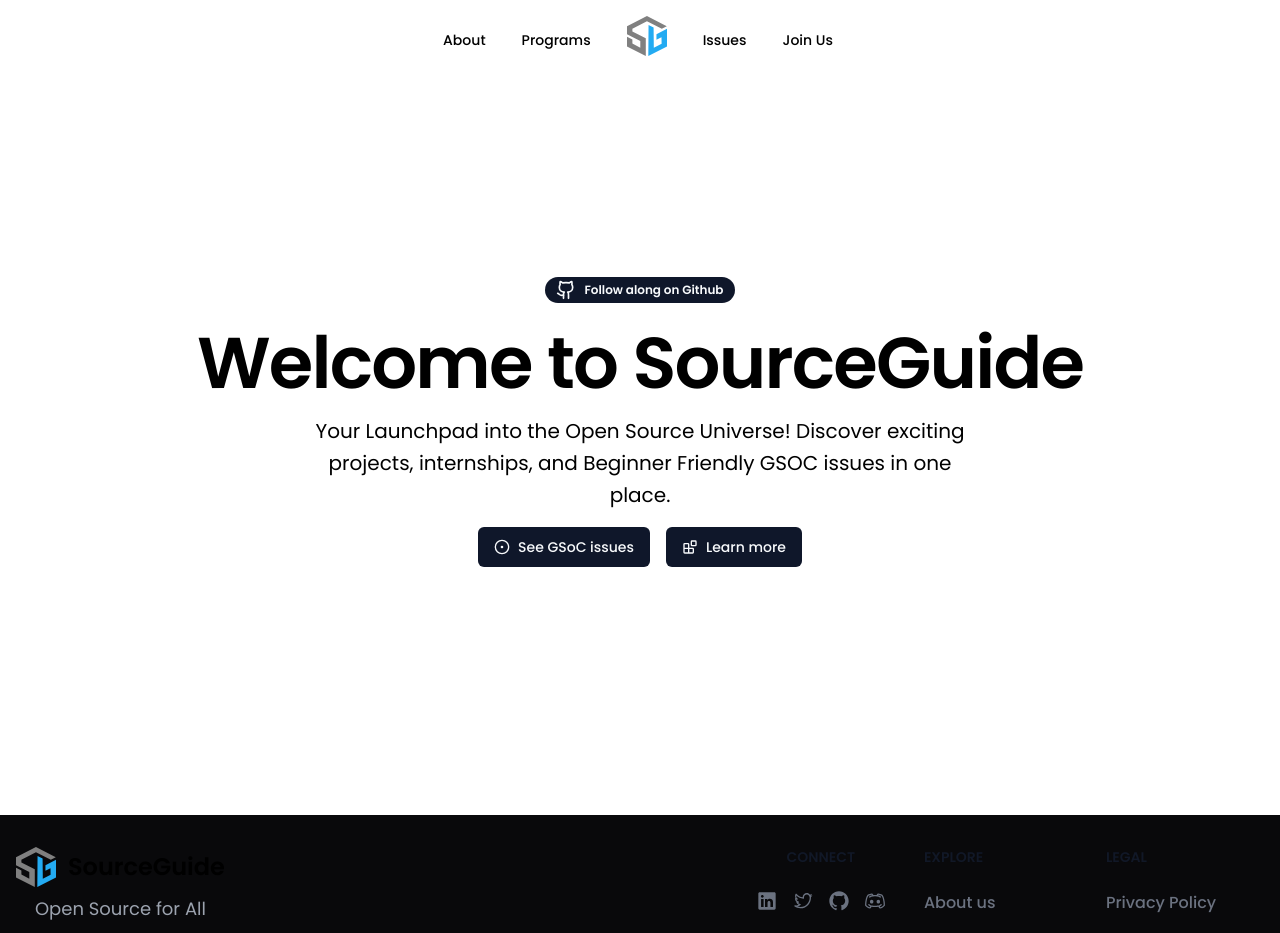
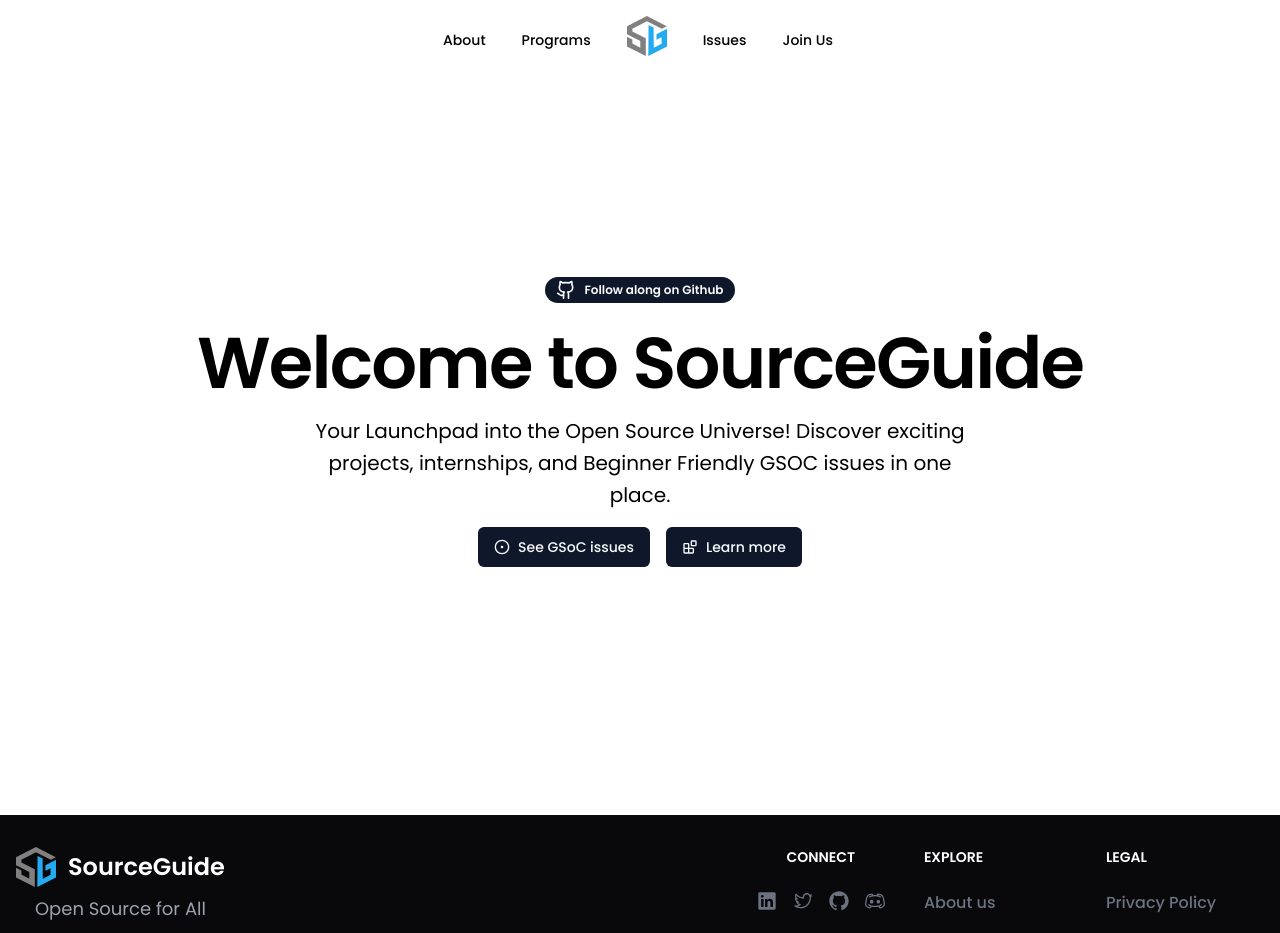
Before and after one commit to sourceguidehq/main, a Next.js app: page / in a window 1280 px wide. Shown: the top 933 px of the page. Built offline with nearby package versions, Linux system fonts and the light colour scheme.

Commit message:
footer changes

```diff
--- a/comps/Footer.tsx
+++ b/comps/Footer.tsx
@@ -19,7 +19,7 @@
                 width={40}
                 height={40}
               />
-              <span className="self-center text-2xl font-semibold whitespace-nowrap dark:text-white">
+              <span className="self-center text-2xl font-semibold whitespace-nowrap text-white">
                 SourceGuide
               </span>
             </a>
@@ -27,7 +27,7 @@
           </div>
           <div className="grid grid-cols-2 gap-8 sm:gap-6 sm:grid-cols-3">
             <div className="text-center">
-              <h2 className="mb-6 text-sm font-semibold text-gray-900 uppercase dark:text-white">
+              <h2 className="mb-6 text-sm font-semibold text-gray-900 uppercase text-white">
                 Connect
               </h2>
               <ul className="text-gray-500 dark:text-gray-400 font-medium flex space-x-4 justify-center">
@@ -66,7 +66,7 @@
               </ul>
             </div>
             <div>
-              <h2 className="mb-6 text-sm font-semibold text-gray-900 uppercase dark:text-white">
+              <h2 className="mb-6 text-sm font-semibold text-gray-900 uppercase text-white">
                 Explore
               </h2>
               <ul className="text-gray-500 dark:text-gray-400 font-medium">
@@ -93,7 +93,7 @@
               </ul>
             </div>
             <div>
-              <h2 className="mb-6 text-sm font-semibold text-gray-900 uppercase dark:text-white">
+              <h2 className="mb-6 text-sm font-semibold  uppercase text-white">
                 Legal
               </h2>
               <ul className="text-gray-500 dark:text-gray-400 font-medium">
```
